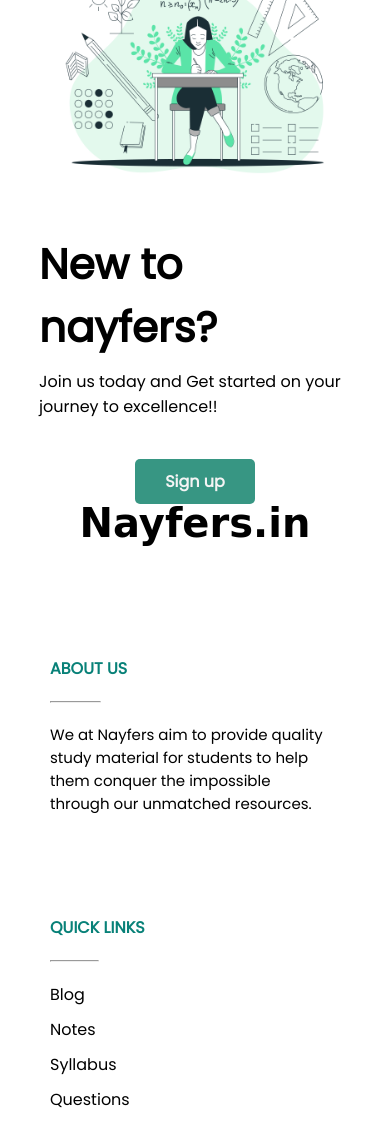
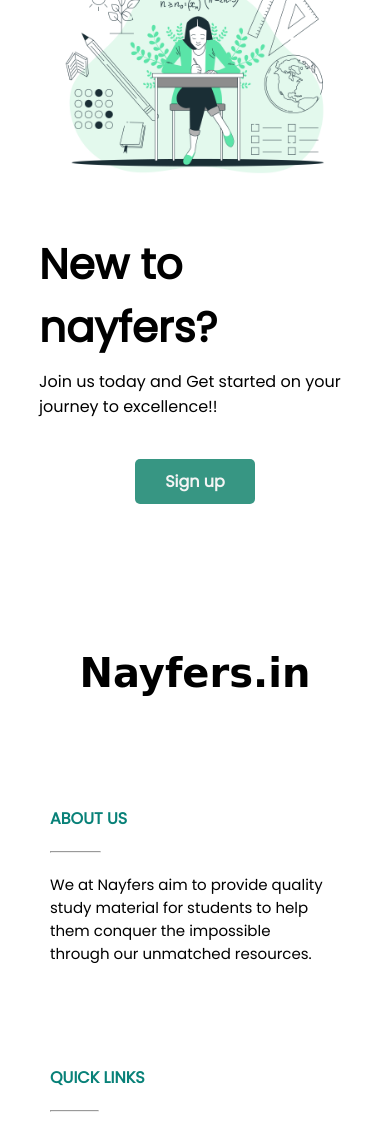
Before and after one commit to Kiztbz/Nayfers.com, a plain HTML site: page index.html in a window 390 px wide. Shown: the part 2230-3355 px from the top of the page. Drawn offline with nearby package versions, Linux system fonts and the light colour scheme; a web font is replaced by a local one.

Commit message:
footer margin

```diff
--- a/scale.css
+++ b/scale.css
@@ -100,7 +100,7 @@
     /*FOOTER*/
     .foot{
         position: absolute;
-        bottom: -2850px;
+        bottom: -3000px;
         flex-direction: column;
         align-items: flex-start;
         width: 100%;
```
